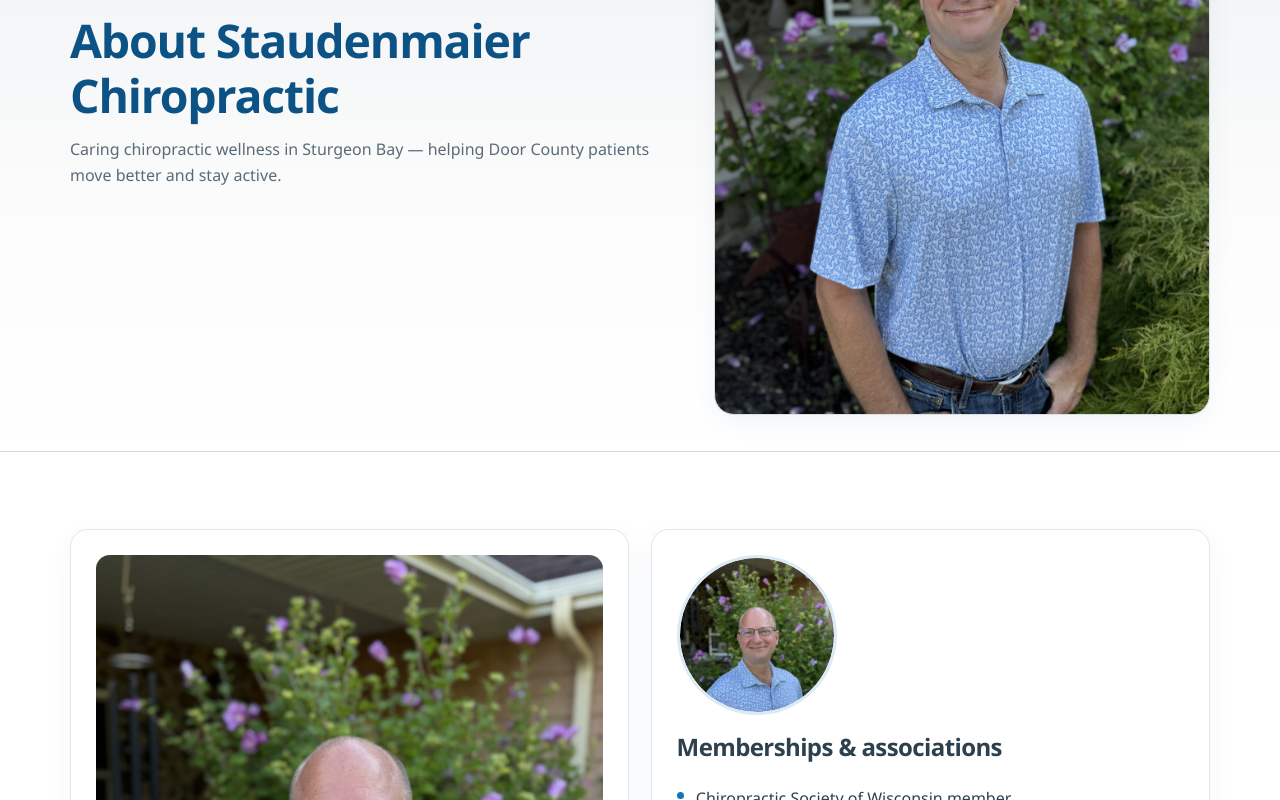
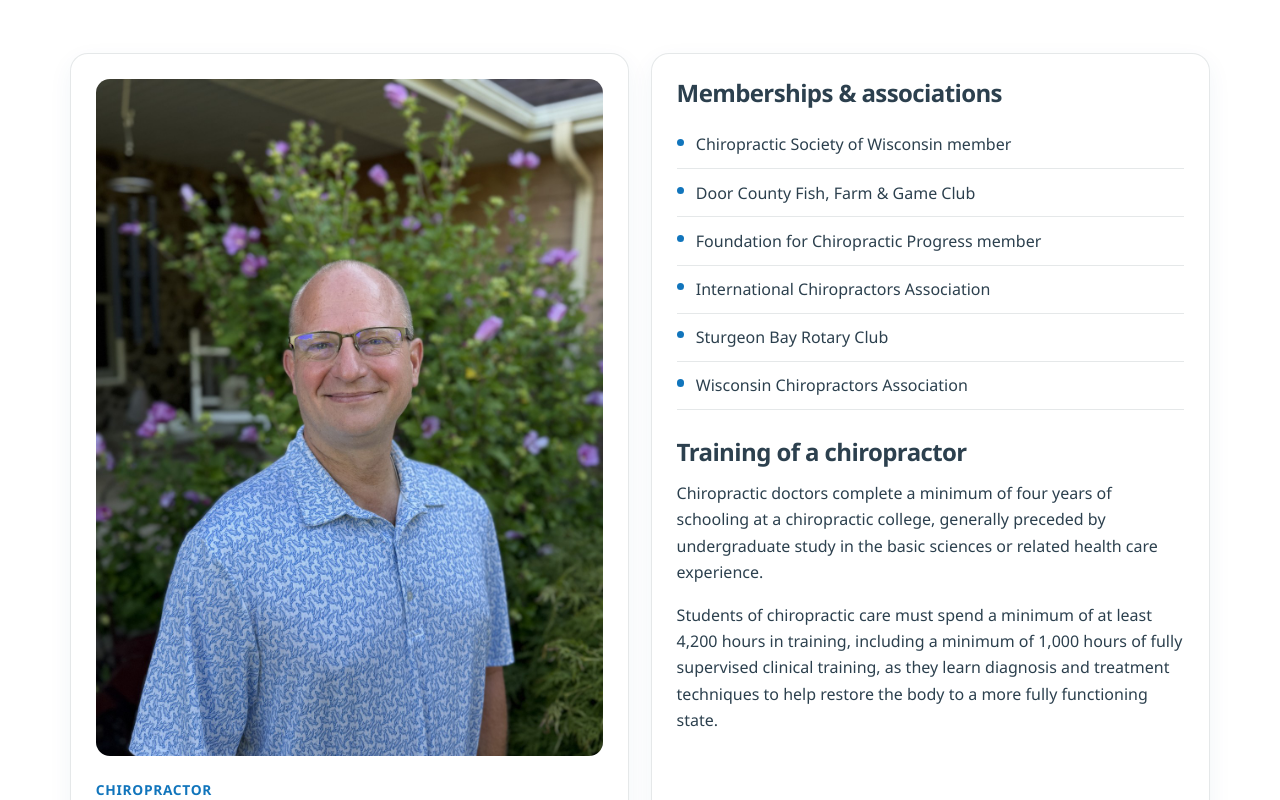
Before and after one commit to strotherdc-creator/backwellness-site, a Next.js app: page /about in a window 1280 px wide. Shown: the part 380-1180 px from the top of the page. Built offline with nearby package versions, Linux system fonts and the light colour scheme.

Commit message:
fix: keep a single Luke photo on About (#11)
Remove hero team-meet and memberships luke-circle images so About shows one primary portrait on the doctor bio card, matching the homepage Luke-stack fix.

Co-authored-by: Dev Staudenmaier <strotherdc-creator@users.noreply.github.com>

```diff
--- a/app/about/page.tsx
+++ b/app/about/page.tsx
@@ -23,26 +23,14 @@
 export default function AboutPage() {
   return (
     <>
-      <section className="page-hero page-hero-media">
-        <div className="container page-hero-grid">
-          <div>
-            <span className="eyebrow">Meet the team</span>
-            <h1>About {site.shortName}</h1>
-            <p className="muted prose">
-              Caring chiropractic wellness in Sturgeon Bay — helping Door County
-              patients move better and stay active.
-            </p>
-          </div>
-          <div className="media-frame media-frame-hero">
-            <Image
-              src="/images/team-meet.jpg"
-              alt={`${site.doctor.name} at Staudenmaier Chiropractic Wellness Center`}
-              width={640}
-              height={800}
-              className="media-img"
-              priority
-            />
-          </div>
+      <section className="page-hero">
+        <div className="container">
+          <span className="eyebrow">Meet the team</span>
+          <h1>About {site.shortName}</h1>
+          <p className="muted prose">
+            Hometown chiropractic care in Sturgeon Bay — helping Door County
+            patients move better and stay active.
+          </p>
         </div>
       </section>
 
@@ -87,15 +75,6 @@
           </article>
 
           <article className="card card-lift">
-            <div className="team-photo team-photo-sm">
-              <Image
-                src="/images/luke-circle.jpg"
-                alt={site.doctor.name}
-                width={280}
-                height={280}
-                className="media-img media-img-round"
-              />
-            </div>
             <h2>Memberships & associations</h2>
             <ul className="info-list">
               {site.doctor.memberships.map((item) => (
```
